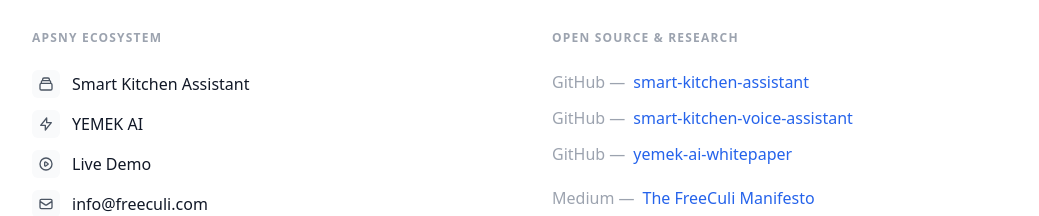
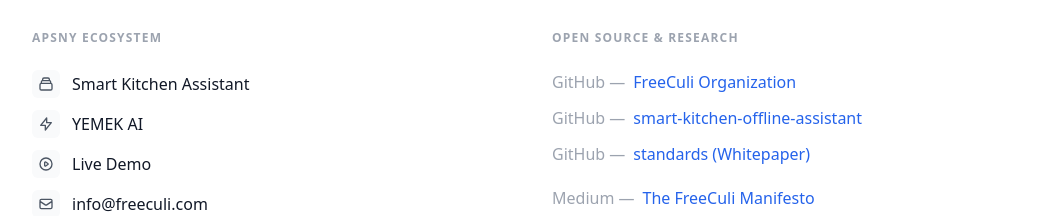
Before and after one commit to yemekyarismasi/freeculi, a Next.js app: page / in a window 1280 px wide. Shown: the part 581-797 px from the top of the page, without its empty margins (120-1159 px from the left). Built offline with nearby package versions, Linux system fonts and the light colour scheme.

Commit message:
Update GitHub links to FreeCuli organization

```diff
--- a/src/app/page.js
+++ b/src/app/page.js
@@ -190,18 +190,18 @@
             <h3 className="text-xs font-bold text-gray-400 uppercase tracking-widest mb-6">Open Source & Research</h3>
             <ul className="space-y-3">
               <li>
-                <a href="https://github.com/yemekyarismasi/smart-kitchen-assistant" target="_blank" rel="noopener noreferrer" className="text-blue-600 hover:text-blue-800 hover:underline underline-offset-4 transition-all font-normal flex items-center gap-2">
-                  <span className="text-gray-400">GitHub —</span> smart-kitchen-assistant
+                <a href="https://github.com/FreeCuli" target="_blank" rel="noopener noreferrer" className="text-blue-600 hover:text-blue-800 hover:underline underline-offset-4 transition-all font-normal flex items-center gap-2">
+                  <span className="text-gray-400">GitHub —</span> FreeCuli Organization
                 </a>
               </li>
               <li>
-                <a href="https://github.com/yemekyarismasi/smart-kitchen-voice-assistant" target="_blank" rel="noopener noreferrer" className="text-blue-600 hover:text-blue-800 hover:underline underline-offset-4 transition-all font-normal flex items-center gap-2">
-                  <span className="text-gray-400">GitHub —</span> smart-kitchen-voice-assistant
+                <a href="https://github.com/FreeCuli/smart-kitchen-offline-assistant" target="_blank" rel="noopener noreferrer" className="text-blue-600 hover:text-blue-800 hover:underline underline-offset-4 transition-all font-normal flex items-center gap-2">
+                  <span className="text-gray-400">GitHub —</span> smart-kitchen-offline-assistant
                 </a>
               </li>
               <li>
-                <a href="https://github.com/yemekyarismasi/yemek-ai-whitepaper" target="_blank" rel="noopener noreferrer" className="text-blue-600 hover:text-blue-800 hover:underline underline-offset-4 transition-all font-normal flex items-center gap-2">
-                  <span className="text-gray-400">GitHub —</span> yemek-ai-whitepaper
+                <a href="https://github.com/FreeCuli/standards" target="_blank" rel="noopener noreferrer" className="text-blue-600 hover:text-blue-800 hover:underline underline-offset-4 transition-all font-normal flex items-center gap-2">
+                  <span className="text-gray-400">GitHub —</span> standards (Whitepaper)
                 </a>
               </li>
               <li className="pt-2">
@@ -228,7 +228,7 @@
       {/* FOOTER */}
       <footer className="w-full max-w-5xl mx-auto px-6 py-6 border-t border-gray-200 flex flex-col sm:flex-row items-center justify-between gap-4 z-20 bg-white">
         <p className="text-sm text-gray-500 font-medium">
-          © {new Date().getFullYear()} FreeCuli open-source under <a href="https://github.com/yemekyarismasi/smart-kitchen-assistant/blob/main/LICENSE" target="_blank" rel="noopener noreferrer" className="text-black hover:underline">AGPL-3.0</a>.
+          © {new Date().getFullYear()} FreeCuli open-source under <a href="https://github.com/FreeCuli/smart-kitchen-offline-assistant/blob/main/LICENSE" target="_blank" rel="noopener noreferrer" className="text-black hover:underline">AGPL-3.0</a>.
         </p>
         <div className="flex items-center gap-4">
           <a href="https://yemekyarismasi.com" target="_blank" rel="noopener noreferrer" className="text-sm font-bold text-gray-400 hover:text-black transition-colors">
```
